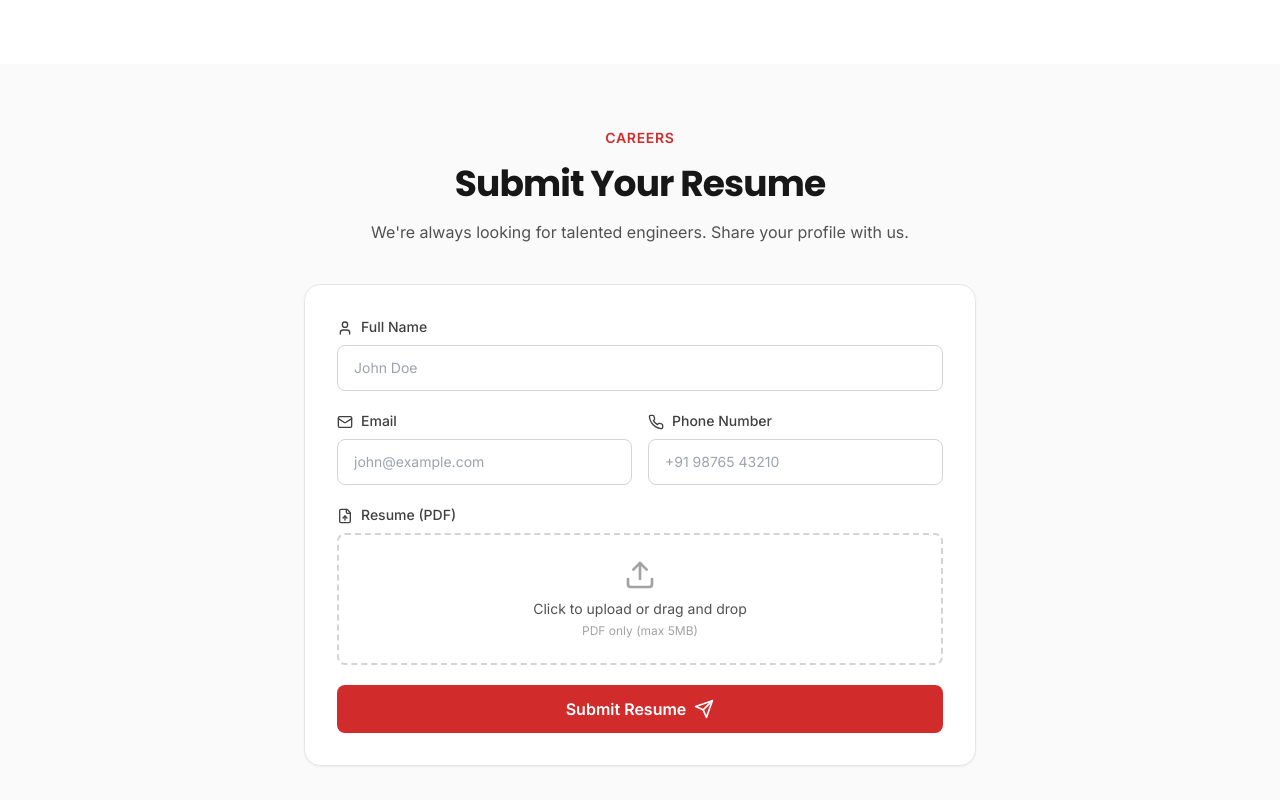
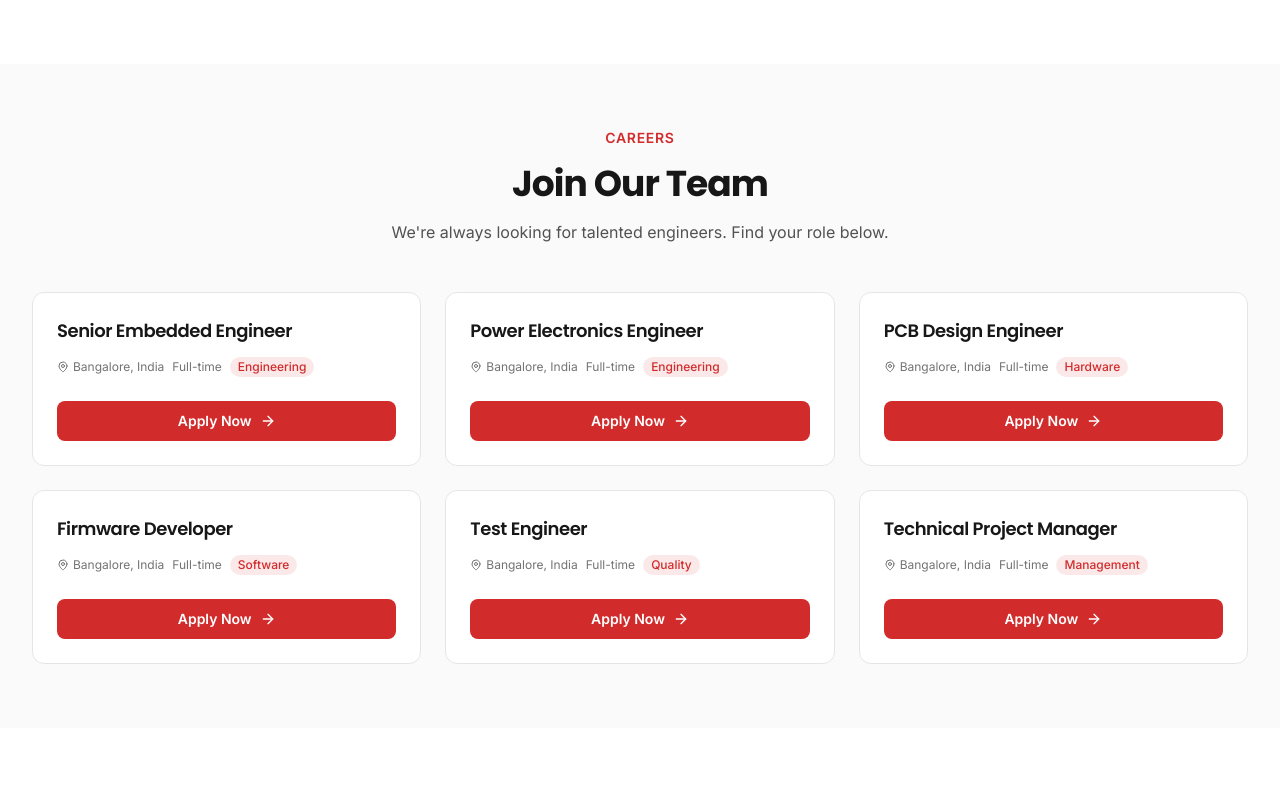
Before and after one commit to thenithyanagaraj-cmd/inpetportfolio, a React (Vite) app: page / in a window 1280 px wide. Shown: the part 6560-7360 px from the top of the page. Built offline with nearby package versions, Linux system fonts and the light colour scheme.

Commit message:
feat: update products carousel and careers modal apply form

```diff
--- a/src/App.tsx
+++ b/src/App.tsx
@@ -347,24 +347,44 @@ function CategoryCard({ category, products, index }: {
 }
 
 // Submit Resume Section Component
+// Job listings data
+const jobListings = [
+  { id: 1, title: 'Senior Embedded Engineer', location: 'Bangalore, India', type: 'Full-time', tag: 'Engineering' },
+  { id: 2, title: 'Power Electronics Engineer', location: 'Bangalore, India', type: 'Full-time', tag: 'Engineering' },
+  { id: 3, title: 'PCB Design Engineer', location: 'Bangalore, India', type: 'Full-time', tag: 'Hardware' },
+  { id: 4, title: 'Firmware Developer', location: 'Bangalore, India', type: 'Full-time', tag: 'Software' },
+  { id: 5, title: 'Test Engineer', location: 'Bangalore, India', type: 'Full-time', tag: 'Quality' },
+  { id: 6, title: 'Technical Project Manager', location: 'Bangalore, India', type: 'Full-time', tag: 'Management' },
+];
+
 function SubmitResumeSection() {
-  const [formData, setFormData] = useState({
-    name: '',
-    email: '',
-    phone: '',
-    resume: null as File | null,
-  });
+  const [modalOpen, setModalOpen] = useState(false);
+  const [selectedJob, setSelectedJob] = useState('');
+  const [formData, setFormData] = useState({ name: '', email: '', phone: '', job: '', resume: null as File | null });
   const [fileName, setFileName] = useState('');
 
-  const handleInputChange = (e: React.ChangeEvent<HTMLInputElement>) => {
+  const openModal = (jobTitle: string) => {
+    setSelectedJob(jobTitle);
+    setFormData(prev => ({ ...prev, job: jobTitle }));
+    setModalOpen(true);
+  };
+
+  const closeModal = () => {
+    setModalOpen(false);
+    setSelectedJob('');
+    setFormData({ name: '', email: '', phone: '', job: '', resume: null });
+    setFileName('');
+  };
+
+  const handleInputChange = (e: React.ChangeEvent<HTMLInputElement | HTMLSelectElement>) => {
     const { name, value } = e.target;
-    setFormData((prev) => ({ ...prev, [name]: value }));
+    setFormData(prev => ({ ...prev, [name]: value }));
   };
 
   const handleFileChange = (e: React.ChangeEvent<HTMLInputElement>) => {
     const file = e.target.files?.[0];
     if (file && file.type === 'application/pdf') {
-      setFormData((prev) => ({ ...prev, resume: file }));
+      setFormData(prev => ({ ...prev, resume: file }));
       setFileName(file.name);
     } else if (file) {
       alert('Please upload a PDF file');
@@ -373,34 +393,103 @@ function SubmitResumeSection() {
 
   const handleSubmit = (e: React.FormEvent) => {
     e.preventDefault();
-    // Handle form submission - integrate with backend as needed
-    console.log('Resume submitted:', formData);
-    alert('Thank you for submitting your resume. We will review it and get back to you if there is a suitable opportunity.');
-    setFormData({ name: '', email: '', phone: '', resume: null });
-    setFileName('');
+    console.log('Application submitted:', formData);
+    alert('Thank you for applying! We will review your application and get back to you soon.');
+    closeModal();
   };
 
   return (
+    <>
       <section id="careers" className="py-10 sm:py-16 bg-neutral-50">
         <div className="container-custom">
-        <div className="max-w-2xl mx-auto">
-          <div className="text-center mb-6 sm:mb-10">
+          <div className="text-center mb-8 sm:mb-12">
             <span className="reveal text-primary font-semibold text-xs sm:text-sm tracking-wider uppercase mb-3 sm:mb-4 block">
               Careers
             </span>
             <h2 className="reveal stagger-1 text-2xl sm:text-3xl md:text-4xl font-heading font-bold text-neutral-900 mb-3 sm:mb-4">
-              Submit Your Resume
+              Join Our Team
             </h2>
             <p className="reveal stagger-2 text-neutral-600 text-sm sm:text-base">
-              We're always looking for talented engineers. Share your profile with us.
+              We're always looking for talented engineers. Find your role below.
             </p>
           </div>
 
-          <div className="reveal stagger-3 bg-white rounded-xl sm:rounded-2xl p-5 sm:p-8 shadow-sm border border-neutral-200">
-            <form onSubmit={handleSubmit} className="space-y-4 sm:space-y-5">
+          <div className="grid sm:grid-cols-2 lg:grid-cols-3 gap-4 sm:gap-6">
+            {jobListings.map((job) => (
+              <div
+                key={job.id}
+                className="reveal bg-white rounded-xl border border-neutral-200 p-5 sm:p-6 hover:border-primary hover:shadow-md transition-all duration-300 group flex flex-col justify-between"
+              >
                 <div>
-                <label className="block text-xs sm:text-sm font-medium text-neutral-700 mb-1.5 sm:mb-2">
-                  <User className="w-3 h-3 sm:w-4 sm:h-4 inline mr-1.5 sm:mr-2" />
+                  <h4 className="text-base sm:text-lg font-semibold text-neutral-900 mb-3">{job.title}</h4>
+                  <div className="flex flex-wrap items-center gap-2 mb-4">
+                    <span className="flex items-center text-xs text-neutral-500">
+                      <MapPin className="w-3 h-3 mr-1" />
+                      {job.location}
+                    </span>
+                    <span className="text-xs text-neutral-500">{job.type}</span>
+                    <span className="text-xs font-medium bg-primary/10 text-primary px-2 py-0.5 rounded-full">
+                      {job.tag}
+                    </span>
+                  </div>
+                </div>
+                <button
+                  onClick={() => openModal(job.title)}
+                  className="mt-2 w-full py-2.5 bg-primary text-white text-sm font-semibold rounded-lg hover:bg-red-700 transition-colors flex items-center justify-center gap-2 group-hover:gap-3"
+                >
+                  Apply Now <ArrowRight className="w-4 h-4" />
+                </button>
+              </div>
+            ))}
+          </div>
+        </div>
+      </section>
+
+      {/* Modal Overlay */}
+      {modalOpen && (
+        <div
+          className="fixed inset-0 z-50 flex items-center justify-center bg-black/60 backdrop-blur-sm px-4"
+          onClick={(e) => { if (e.target === e.currentTarget) closeModal(); }}
+        >
+          <div className="bg-white rounded-2xl shadow-2xl w-full max-w-lg max-h-[90vh] overflow-y-auto">
+            {/* Modal Header */}
+            <div className="flex items-center justify-between p-5 sm:p-6 border-b border-neutral-200">
+              <div>
+                <h3 className="text-lg sm:text-xl font-bold text-neutral-900">Apply for Position</h3>
+                <p className="text-xs text-neutral-500 mt-0.5">{selectedJob}</p>
+              </div>
+              <button
+                onClick={closeModal}
+                className="w-8 h-8 flex items-center justify-center rounded-lg hover:bg-neutral-100 transition-colors text-neutral-500 hover:text-neutral-900"
+              >
+                <X className="w-5 h-5" />
+              </button>
+            </div>
+
+            {/* Modal Form */}
+            <form onSubmit={handleSubmit} className="p-5 sm:p-6 space-y-4">
+              {/* Job dropdown */}
+              <div>
+                <label className="block text-xs sm:text-sm font-medium text-neutral-700 mb-1.5">
+                  Position
+                </label>
+                <select
+                  name="job"
+                  value={formData.job}
+                  onChange={handleInputChange}
+                  required
+                  className="w-full px-3 sm:px-4 py-2.5 bg-white border border-neutral-300 rounded-lg focus:ring-2 focus:ring-primary focus:border-primary transition-colors text-sm"
+                >
+                  <option value="">Select a position</option>
+                  {jobListings.map(j => (
+                    <option key={j.id} value={j.title}>{j.title}</option>
+                  ))}
+                </select>
+              </div>
+
+              <div>
+                <label className="block text-xs sm:text-sm font-medium text-neutral-700 mb-1.5">
+                  <User className="w-3 h-3 sm:w-4 sm:h-4 inline mr-1.5" />
                   Full Name
                 </label>
                 <input
@@ -409,15 +498,15 @@ function SubmitResumeSection() {
                   value={formData.name}
                   onChange={handleInputChange}
                   required
-                  className="w-full px-3 sm:px-4 py-2.5 sm:py-3 bg-white border border-neutral-300 rounded-lg focus:ring-2 focus:ring-primary focus:border-primary transition-colors text-sm"
+                  className="w-full px-3 sm:px-4 py-2.5 bg-white border border-neutral-300 rounded-lg focus:ring-2 focus:ring-primary focus:border-primary transition-colors text-sm"
                   placeholder="John Doe"
                 />
               </div>
 
-              <div className="grid grid-cols-1 sm:grid-cols-2 gap-3 sm:gap-4">
+              <div className="grid grid-cols-2 gap-3">
                 <div>
-                  <label className="block text-xs sm:text-sm font-medium text-neutral-700 mb-1.5 sm:mb-2">
-                    <Mail className="w-3 h-3 sm:w-4 sm:h-4 inline mr-1.5 sm:mr-2" />
+                  <label className="block text-xs sm:text-sm font-medium text-neutral-700 mb-1.5">
+                    <Mail className="w-3 h-3 sm:w-4 sm:h-4 inline mr-1.5" />
                     Email
                   </label>
                   <input
@@ -426,14 +515,14 @@ function SubmitResumeSection() {
                     value={formData.email}
                     onChange={handleInputChange}
                     required
-                    className="w-full px-3 sm:px-4 py-2.5 sm:py-3 bg-white border border-neutral-300 rounded-lg focus:ring-2 focus:ring-primary focus:border-primary transition-colors text-sm"
+                    className="w-full px-3 py-2.5 bg-white border border-neutral-300 rounded-lg focus:ring-2 focus:ring-primary focus:border-primary transition-colors text-sm"
                     placeholder="john@example.com"
                   />
                 </div>
                 <div>
-                  <label className="block text-xs sm:text-sm font-medium text-neutral-700 mb-1.5 sm:mb-2">
-                    <Phone className="w-3 h-3 sm:w-4 sm:h-4 inline mr-1.5 sm:mr-2" />
-                    Phone Number
+                  <label className="block text-xs sm:text-sm font-medium text-neutral-700 mb-1.5">
+                    <Phone className="w-3 h-3 sm:w-4 sm:h-4 inline mr-1.5" />
+                    Phone
                   </label>
                   <input
                     type="tel"
@@ -441,53 +530,50 @@ function SubmitResumeSection() {
                     value={formData.phone}
                     onChange={handleInputChange}
                     required
-                    className="w-full px-3 sm:px-4 py-2.5 sm:py-3 bg-white border border-neutral-300 rounded-lg focus:ring-2 focus:ring-primary focus:border-primary transition-colors text-sm"
+                    className="w-full px-3 py-2.5 bg-white border border-neutral-300 rounded-lg focus:ring-2 focus:ring-primary focus:border-primary transition-colors text-sm"
                     placeholder="+91 98765 43210"
                   />
                 </div>
               </div>
 
               <div>
-                <label className="block text-xs sm:text-sm font-medium text-neutral-700 mb-1.5 sm:mb-2">
-                  <FileUp className="w-3 h-3 sm:w-4 sm:h-4 inline mr-1.5 sm:mr-2" />
+                <label className="block text-xs sm:text-sm font-medium text-neutral-700 mb-1.5">
+                  <FileUp className="w-3 h-3 sm:w-4 sm:h-4 inline mr-1.5" />
                   Resume (PDF)
                 </label>
-                <div className="relative">
-                  <input
-                    type="file"
-                    accept=".pdf"
-                    onChange={handleFileChange}
-                    required
-                    className="hidden"
-                    id="resume-upload"
-                  />
+                <input type="file" accept=".pdf" onChange={handleFileChange} required className="hidden" id="modal-resume-upload" />
                 <label
-                    htmlFor="resume-upload"
-                    className="flex items-center justify-center w-full px-3 sm:px-4 py-4 sm:py-6 border-2 border-dashed border-neutral-300 rounded-lg cursor-pointer hover:border-primary hover:bg-primary/5 transition-colors"
+                  htmlFor="modal-resume-upload"
+                  className="flex items-center justify-center w-full px-4 py-4 border-2 border-dashed border-neutral-300 rounded-lg cursor-pointer hover:border-primary hover:bg-primary/5 transition-colors"
                 >
                   <div className="text-center">
-                      <Upload className="w-6 h-6 sm:w-8 sm:h-8 text-neutral-400 mx-auto mb-1.5 sm:mb-2" />
-                      <p className="text-xs sm:text-sm text-neutral-600">
-                        {fileName || 'Click to upload or drag and drop'}
-                      </p>
-                      <p className="text-xs text-neutral-400 mt-1">PDF only (max 5MB)</p>
+                    <Upload className="w-6 h-6 text-neutral-400 mx-auto mb-1" />
+                    <p className="text-xs text-neutral-600">{fileName || 'Click to upload or drag and drop'}</p>
+                    <p className="text-xs text-neutral-400 mt-0.5">PDF only (max 5MB)</p>
                   </div>
                 </label>
               </div>
-              </div>
 
+              <div className="flex gap-3 pt-2">
+                <button
+                  type="button"
+                  onClick={closeModal}
+                  className="flex-1 py-2.5 border border-neutral-300 text-neutral-700 text-sm font-medium rounded-lg hover:bg-neutral-50 transition-colors"
+                >
+                  Cancel
+                </button>
                 <button
                   type="submit"
-                className="w-full btn-primary group"
+                  className="flex-1 py-2.5 bg-primary text-white text-sm font-semibold rounded-lg hover:bg-red-700 transition-colors flex items-center justify-center gap-2"
                 >
-                Submit Resume
-                <Send className="w-4 h-4 sm:w-5 sm:h-5 ml-2 group-hover:translate-x-1 transition-transform" />
+                  Submit Application <Send className="w-4 h-4" />
                 </button>
+              </div>
             </form>
           </div>
         </div>
-      </div>
-    </section>
+      )}
+    </>
   );
 }
 
@@ -1197,6 +1283,7 @@ function App() {
             </form>
             </div>
           </div>
+
         </div>
         </div>
       </section>
```
Lines whose indentation alone changed are shown as unchanged.
